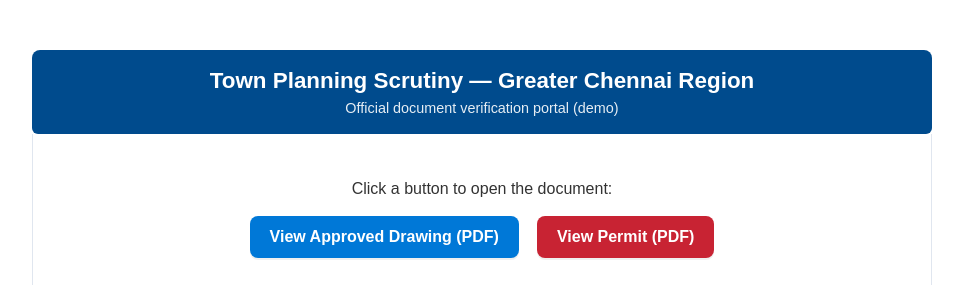
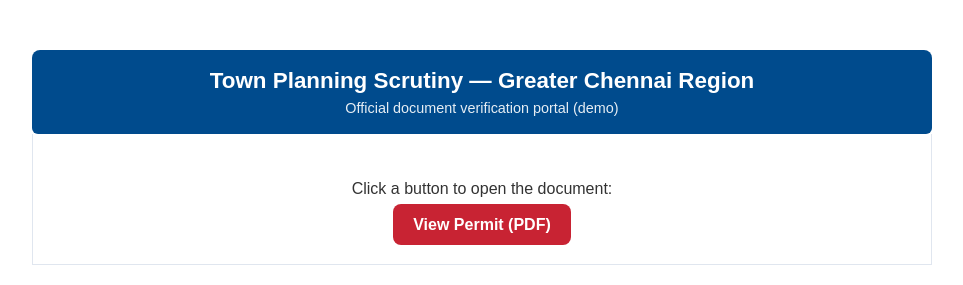
Before and after one commit to tplsscrutinygccn/tplssscrutinygccn, a plain HTML site: page index.html in a window 1280 px wide. Shown: the top 285 px of the page, without its empty margins (158-1121 px from the left). Drawn offline with Linux system fonts and the light colour scheme.

Commit message:
Update index.html

```diff
--- a/index.html
+++ b/index.html
@@ -16,16 +16,10 @@
     <p style="font-size:1rem;color:#333;margin-bottom:18px;">Click a button to open the document:</p>
 
     <!-- Buttons -->
-    <div style="display:flex;gap:18px;flex-wrap:wrap;justify-content:center;margin-bottom:28px;">
-      <a href="https://raw.githubusercontent.com/tplsscrutinygccn/tplssscrutinygccn/main/docs/Approved%20Drawing.pdf" target="_blank"
-         style="background:#0078d7;color:#fff;padding:12px 20px;border-radius:8px;text-decoration:none;font-weight:600;box-shadow:0 2px 0 rgba(0,0,0,0.06);">
-         View Approved Drawing (PDF)
-      </a>
-
-      <a href="https://raw.githubusercontent.com/tplsscrutinygccn/tplssscrutinygccn/main/docs/Permit.pdf" target="_blank"
-         style="background:#c82333;color:#fff;padding:12px 20px;border-radius:8px;text-decoration:none;font-weight:600;box-shadow:0 2px 0 rgba(0,0,0,0.06);">
-         View Permit (PDF)
-      </a>
+   <a href="https://tplssscrutinygccn.github.io/tplssscrutinygccn/Permit.pdf" target="_blank"
+   style="background:#c82333;color:#fff;padding:12px 20px;border-radius:8px;text-decoration:none;font-weight:600;">
+   View Permit (PDF)
+</a>
     </div>
 
     <!-- QR for Permit -->
```
